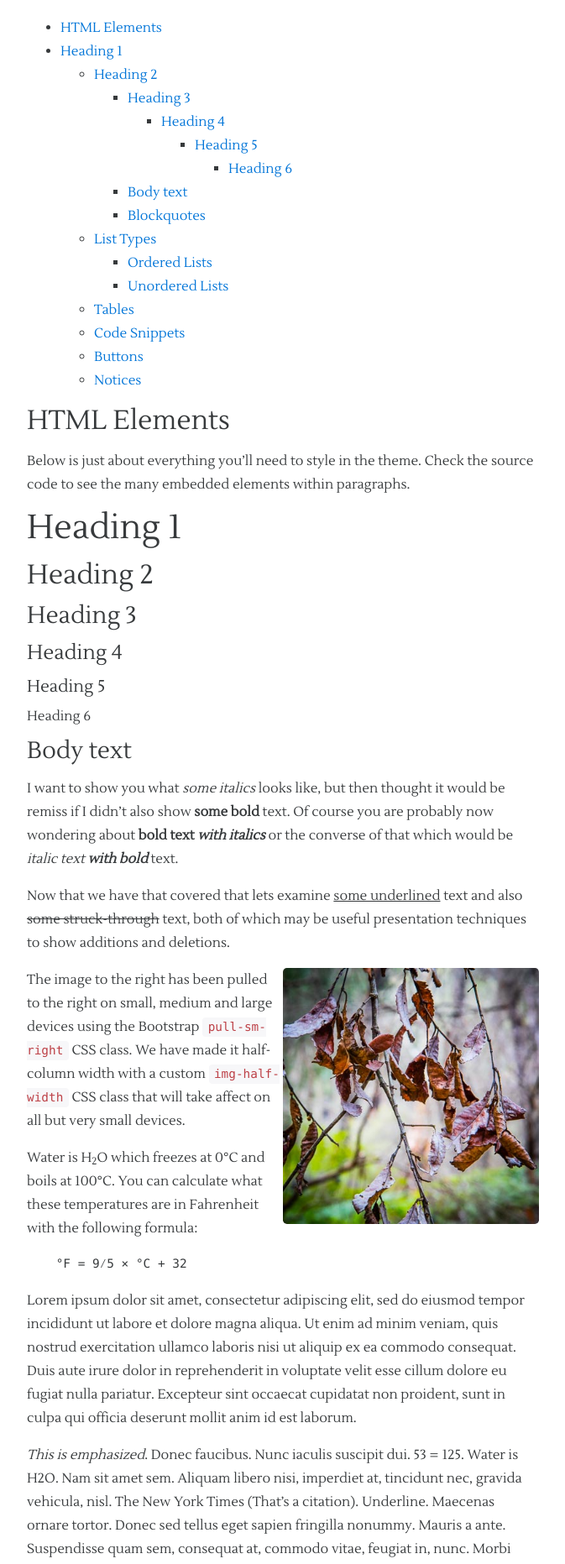
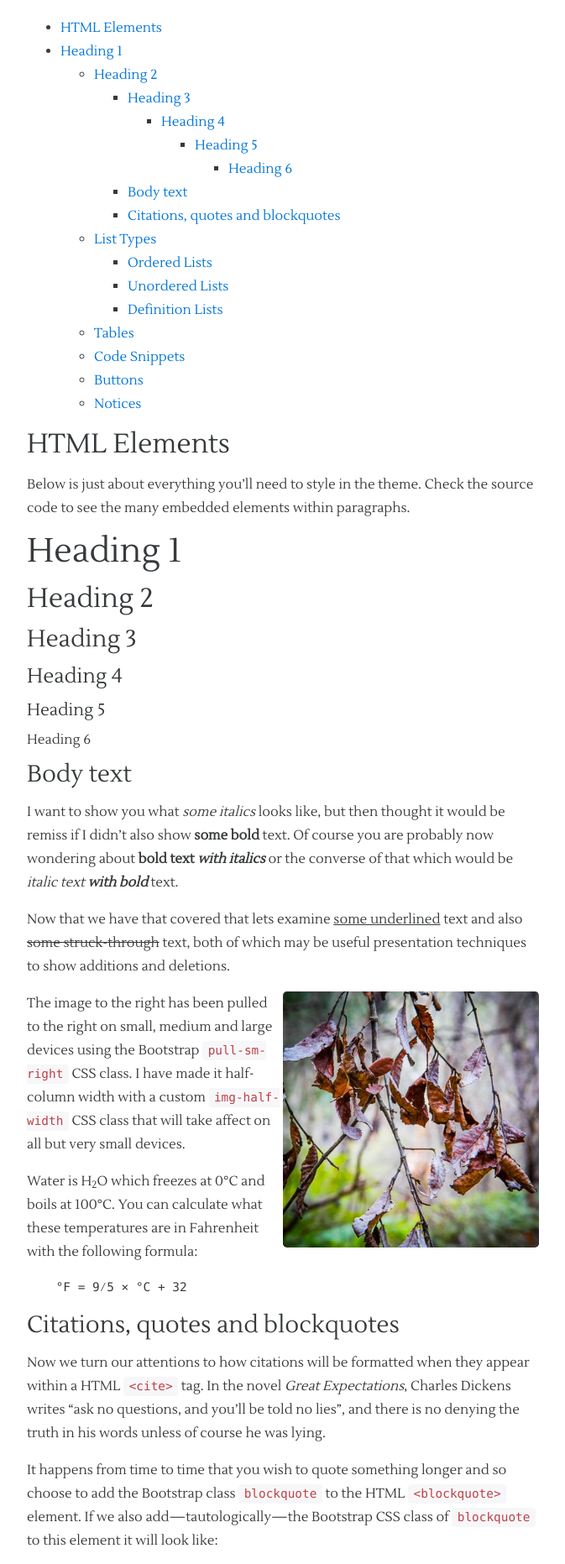
Before and after one commit to evantoli/evantoli.github.io, a Jekyll site: the page built from _posts/Sample-Posts/2016-03-11-text-styles-example.md, in a window 1280 px wide. Shown: the part 531-2394 px from the top of the page at 84% size, without its empty margins (303-976 px from the left). Built offline with Jekyll 4.4.1, drawn with Linux system fonts in a browser that asks for light colours; some of the changed text lies outside the part shown.

Commit message:
Added more formatting examples

```diff
--- a/_posts/Sample-Posts/2016-03-11-text-styles-example.md
+++ b/_posts/Sample-Posts/2016-03-11-text-styles-example.md
@@ -74,6 +74,29 @@
     °F = 9⁄5 × °C + 32
 </pre>
 
+### Citations, quotes and blockquotes
+
+Now we turn our attentions to how citations will
+be formatted when they appear within a HTML `<cite>` tag. In the
+novel <cite>Great Expectations</cite>, Charles Dickens writes
+"ask no questions, and you'll be told no lies", and there is no
+denying the truth in his words unless of course he was lying.
+
+It happens from time to time that you wish to quote something longer
+and so choose to add the Bootstrap class `blockquote` to
+the HTML `<blockquote>` element. If we also add—tautologically—the Bootstrap
+CSS class of `blockquote` to this element it will look like:
+
+<blockquote class="blockquote">
+<q>Heaven knows we need never be ashamed of our tears,
+for they are rain upon the blinding dust of earth,
+overlying our hard hearts. I was better after I had cried,
+than before—more sorry, more aware of my own ingratitude, more gentle.</q>
+<footer class="blockquote-footer"><cite>Great Expectations</cite>, Charles Dickens</footer>
+</blockquote>
+
+The quote above also used footer and cite elements to
+to identify the work and author of quote.
 
 Lorem ipsum dolor sit amet, consectetur adipiscing elit, sed do
 eiusmod tempor incididunt ut labore et dolore magna aliqua. Ut
@@ -83,36 +106,35 @@
 nulla pariatur. Excepteur sint occaecat cupidatat non proident,
 sunt in culpa qui officia deserunt mollit anim id est laborum.
 
-*This is emphasized*. Donec faucibus. Nunc iaculis suscipit
-dui. 53 = 125. Water is H2O. Nam sit amet sem. Aliquam libero
-nisi, imperdiet at, tincidunt nec, gravida vehicula, nisl.
-The New York Times (That’s a citation). Underline.
-Maecenas ornare tortor. Donec sed tellus eget sapien
-fringilla nonummy. Mauris a ante. Suspendisse quam sem,
-consequat at, commodo vitae, feugiat in, nunc. Morbi
-imperdiet augue quis tellus.
-
-HTML and CSS are our tools. Mauris a ante. Suspendisse quam sem, consequat at, commodo vitae, feugiat in, nunc. Morbi imperdiet augue quis tellus. Praesent mattis, massa quis luctus fermentum, turpis mi volutpat justo, eu volutpat enim diam eget metus.
-
-### Blockquotes
-
-> Lorem ipsum dolor sit amet, test link adipiscing elit. Nullam dignissim convallis est. Quisque aliquam.
-
 ## List Types
 
 ### Ordered Lists
 
-1. Item one
-   1. sub item one
-   2. sub item two
-   3. sub item three
-2. Item two
+0. Item one
+   0. sub item one
+   0. sub item two
+       0. sub-sub item one
+       0. sus-sub item two
+   0. sub item three
+0. Item two
 
 ### Unordered Lists
 
 * Item one
+    * sub item
+    * sub item
 * Item two
 * Item three
+
+### Definition Lists
+
+<dl>
+  <dt>Bicycle</dt>
+  <dd>A two wheeled vehicle that is propelled by a person pushing pedals.</dd>
+  <dt>Car</dt>
+  <dd>A four wheeled vehicle that carries passengers and is propelled by an engine.</dd>
+</dl>
+
 
 ## Tables
 
--- a/_sass/theme-one/_base.scss
+++ b/_sass/theme-one/_base.scss
@@ -18,3 +18,23 @@
     max-width: 50%;
   }
 }
+
+
+ol {
+  list-style-type: decimal;
+  ol {
+    list-style-type: lower-alpha;
+    ol {
+      list-style-type: lower-roman;
+    }
+  }
+}
+
+ul {
+  ol {
+    list-style-type: lower-alpha;
+    ol {
+      list-style-type: lower-roman;
+    }
+  }
+}
--- a/_sass/theme-one/_layout.scss
+++ b/_sass/theme-one/_layout.scss
@@ -75,8 +75,8 @@
   }
 }
 
-
-footer {
+body {
+  > footer {
     margin-top: 1rem;
     border-top: 2pt solid $grey-color;
 
@@ -95,3 +95,4 @@
       padding: 0;
     }
   }
+}
```
Also changed, not shown: other parts of _posts/Sample-Posts/2016-03-11-text-styles-example.md (+1 -1 lines). Lines whose indentation alone changed are shown as unchanged.
